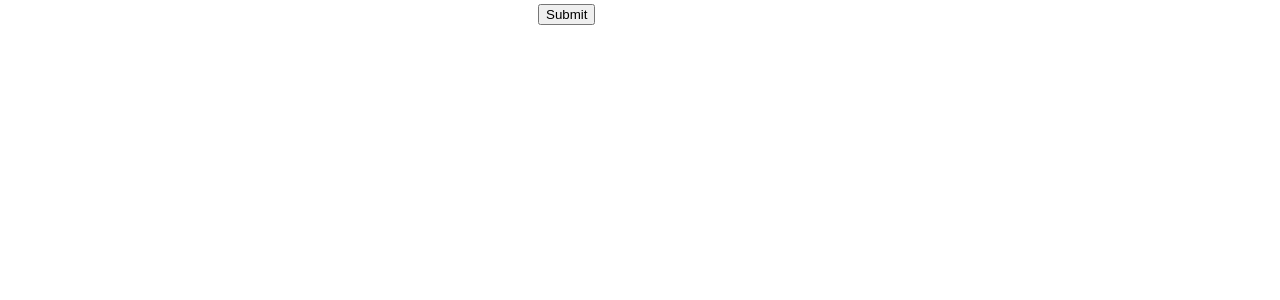
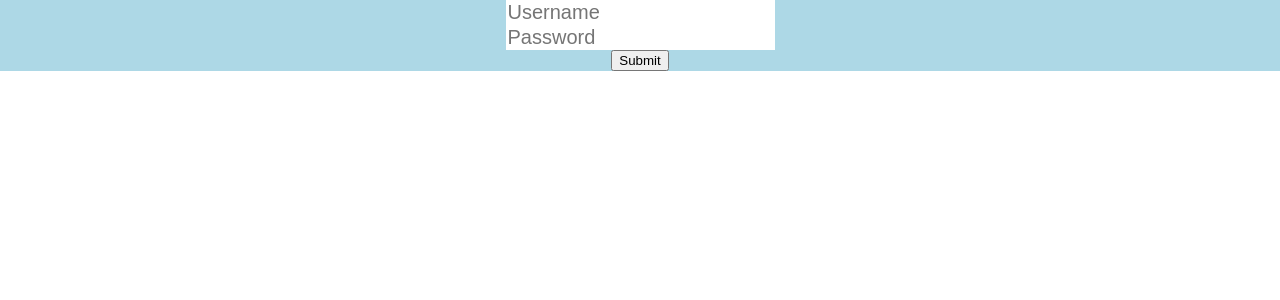
Before and after one commit to IsRo06/LoanSharks, a React (Create React App) app in the folder CLIENT/: page /Signin in a window 1280 px wide. Shown: the top 300 px of the page. Built offline with nearby package versions, Linux system fonts and the light colour scheme.

Commit message:
Worked on sign in page stuff

```diff
--- a/CLIENT/package.json
+++ b/CLIENT/package.json
@@ -17,6 +17,7 @@
     "react-bootstrap": "^2.10.2",
     "react-calendar": "^4.8.0",
     "react-dom": "^18.2.0",
+    "react-modal": "^3.16.1",
     "react-router-dom": "^6.22.3",
     "react-scripts": "^5.0.1",
     "web-vitals": "^2.1.4"
--- a/CLIENT/src/pages/Signin.jsx
+++ b/CLIENT/src/pages/Signin.jsx
@@ -23,12 +23,10 @@ export default function Signin(){
     return(
     <div className={styles.background}>
         <div className={styles.mainbox}>
-            <div>
-                <input value={username} onChange={usernameFill}></input>
-                <input value={password} onChange={passwordFill}></input>
+            <input className={styles.usernamebox} value={username} onChange={usernameFill} placeholder="Username"></input>
+            <input className={styles.passwordbox} value={password} onChange={passwordFill} placeholder="Password"></input>
+            <button onClick={signin}>Submit</button>
 
-                <button onClick={signin}>Submit</button>
-            </div>
         </div>
     </div>
     )
--- a/CLIENT/src/pages/Signin.module.css
+++ b/CLIENT/src/pages/Signin.module.css
@@ -1,13 +1,25 @@
-#background{
-    color: orange;
+.background{
+    background-color: lightblue;
+
 
 }
 
-#mainbox{
-    border: 1px;
-    border-color: orange;
-    color: white;
+.mainbox{
+
+
     display: flex;
+    flex-direction: column;
     justify-content: center;
     align-items: center;
+
 }
+
+.usernamebox{
+    border: 1px;
+    border-color: black;
+}
+
+.passwordbox{
+    border: 1px;
+    border-color: black;
+}
```
Also changed, not shown: 1 other file (tests, documents, lock files or other folders).
